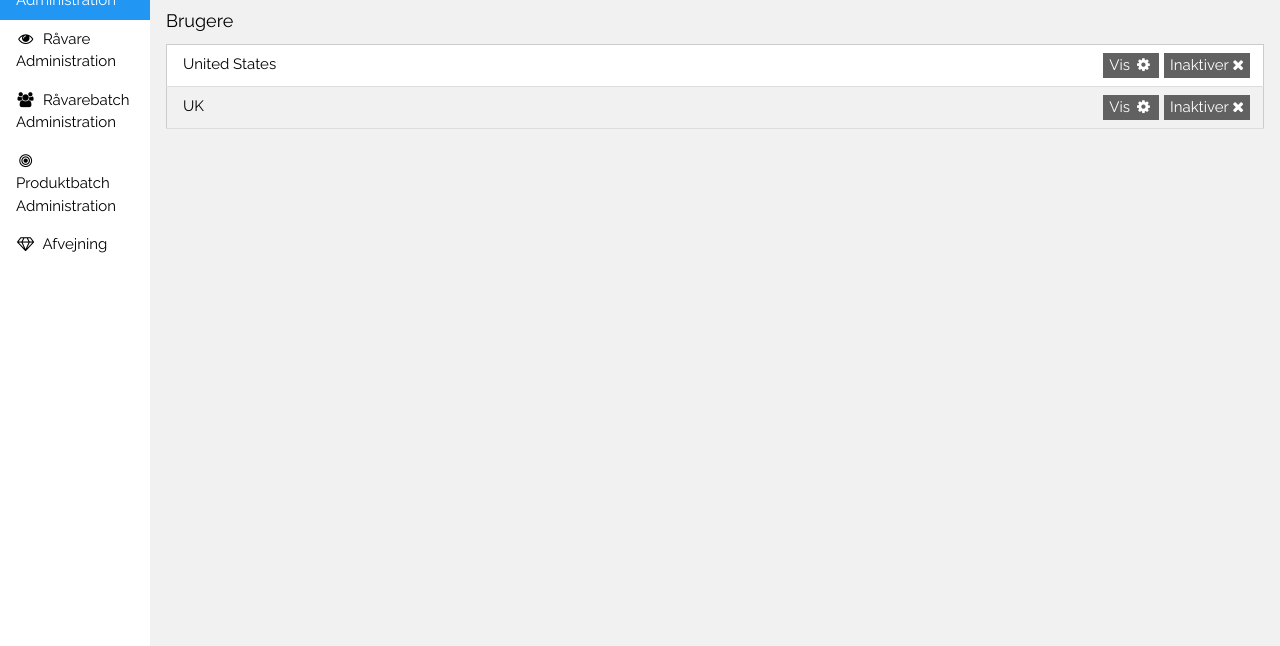
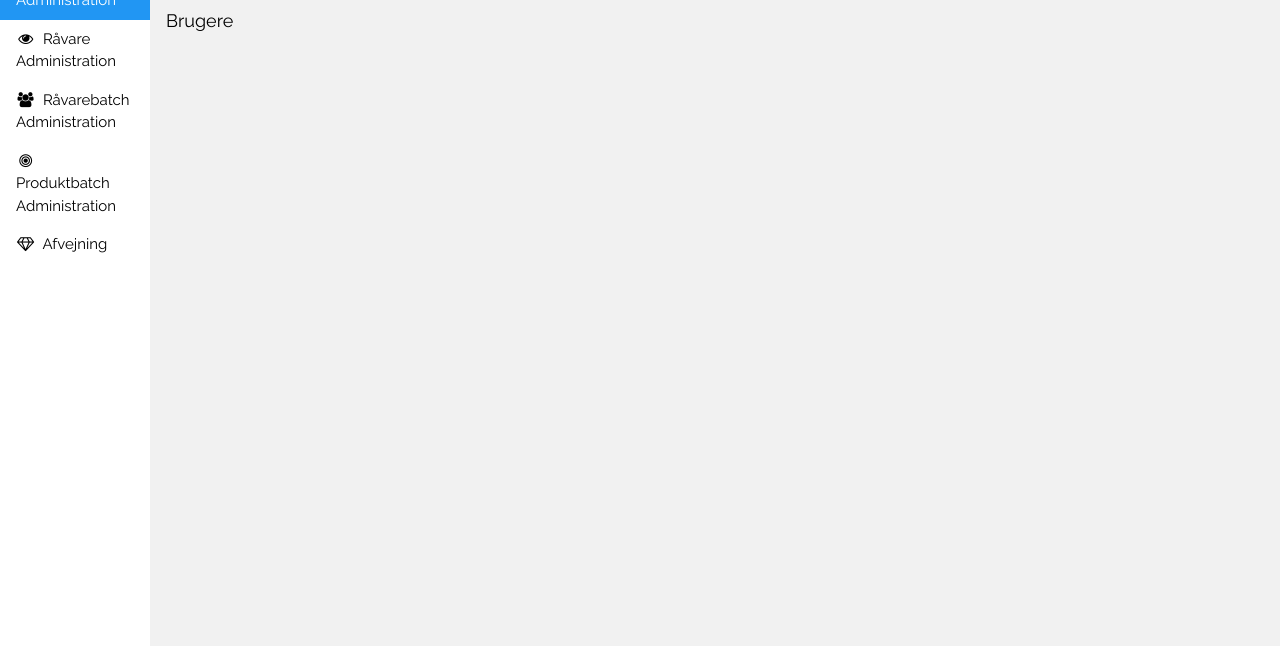
Before and after one commit to GRP25/CDIO_Final, a plain HTML site: page src/main/Presentation/BrugerAdmin.html in a window 1280 px wide. Shown: the part 154-800 px from the top of the page. Drawn offline with nearby package versions, Linux system fonts and the light colour scheme.

Commit message:
working user portal to list, deaktivate and create users

```diff
--- a/src/main/Presentation/BrugerAdmin.html
+++ b/src/main/Presentation/BrugerAdmin.html
@@ -69,14 +69,7 @@ html,body,h1,h2,h3,h4,h5 {font-family: "Raleway", sans-serif}
     <h5>Brugere</h5>
 
     <table id="ListOfUsersTable" class="w3-table w3-striped w3-bordered w3-border w3-hoverable w3-white">
-      <tr id="user0">
-        <td id="userName">United States</td>
-        <td><button class="w3-dark-grey list-item-btn">Inaktiver <i class="fa fa-close"></i></button> <button onclick="getUser(1);" id="EditBtn" class="w3-dark-grey list-item-btn">Vis <i class="fa fa-cog fa-fw"></i></button></td>
-      </tr>
-      <tr>
-        <td>UK</td>
-        <td><button class="w3-dark-grey list-item-btn">Inaktiver   <i class="fa fa-close"></i></button> <button id="EditBtn" class="w3-dark-grey list-item-btn">Vis <i class="fa fa-cog fa-fw"></i></button></td>
-      </tr>
+
     </table><br>
 </div>
 
--- a/src/main/Presentation/script.js
+++ b/src/main/Presentation/script.js
@@ -192,6 +192,7 @@ function getUser(id) {
 }
 
 function inactiveUser(id) {
+  /*  if (state === "deaktiver") { */
         $.ajax({
             url: "https://api.mama.sh/userresource/" + id,
             contentType: "application/json",
@@ -204,6 +205,10 @@ function inactiveUser(id) {
               alert(jqXHR.status + text + error);
             },
           });
+ /*   }
+   else {
+       // use the update function
+   }*/
 }
 
 function printUserToTable(id, name, status) {
```
Lines whose indentation alone changed are shown as unchanged.
